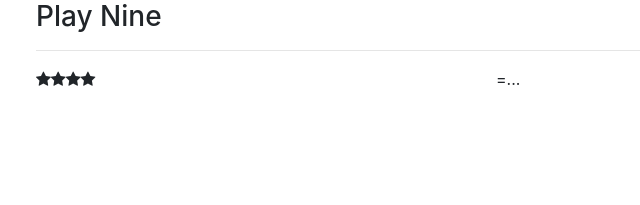
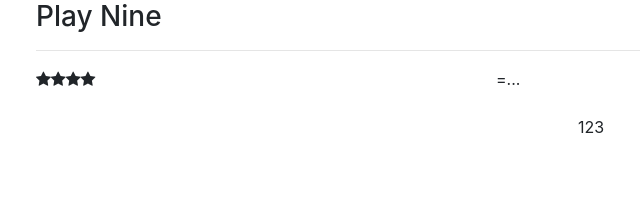
Before and after one commit to idiotleon/TutorialReactJSGettingStarted, a React app: page / in a window 1280 px wide. Shown: the top 205 px of the page, without its empty margins (49-689 px from the left). Built offline with nearby package versions, Linux system fonts and the light colour scheme.

Commit message:
demo example: Numbers[Component] added
Module 4.2 The Stars, Buttons, and Answer Frames

```diff
--- a/Component/Game.jsx
+++ b/Component/Game.jsx
@@ -1,5 +1,5 @@
 import React from 'react';
-require('font-awesome/css/font-awesome.min.css');
+import 'font-awesome/css/font-awesome.min.css';
 import 'bootstrap/dist/css/bootstrap.min.css';
 
 const Stars = (props) => {
@@ -29,6 +29,18 @@
     );
 }
 
+const Numbers = (props) => {
+    return (
+        <div className="class text-center">
+            <div>
+                <span>1</span>
+                <span>2</span>
+                <span>3</span>
+            </div>
+        </div>
+    );
+}
+
 class Game extends React.Component {
     render() {
         return (
@@ -40,6 +52,8 @@
                     <Button />
                     <Answer />
                 </div>
+                <br />
+                <Numbers />
             </div>
         );
     }
```
Also changed, not shown: Component/btn.js (deleted, +0 -7 lines).
